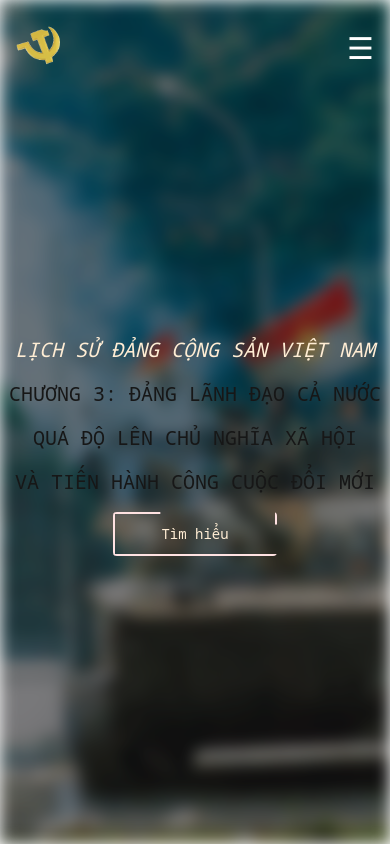
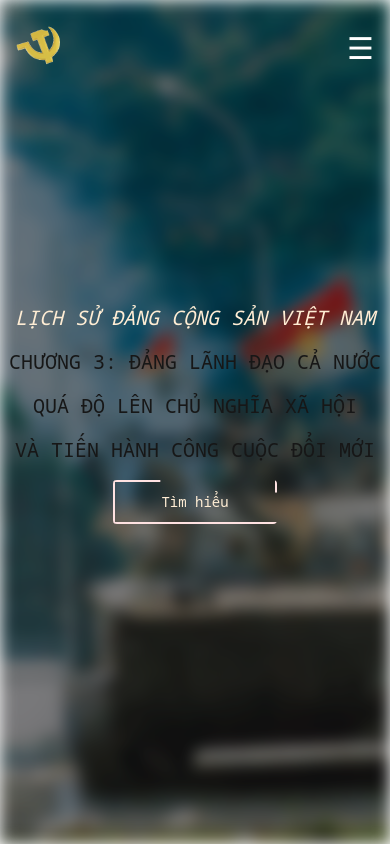
Before and after one commit to conboaduide/vnr202, a Next.js app: page / in a window 390 px wide. Built offline with nearby package versions, Linux system fonts and the light colour scheme.

Commit message:
fix z-index and mobile

```diff
--- a/app/page.jsx
+++ b/app/page.jsx
@@ -11,7 +11,7 @@
         layout='fill'
         objectFit='cover'
       />
-      <div className='flex flex-col space-y-4 text-xl md:text-5xl text-center select-none pt-60 md:pt-20'>
+      <div className='flex flex-col space-y-4 text-xl md:text-5xl text-center select-none pt-52 md:pt-20'>
         <div className='md:text-3xl italic text-orange-100'>
           LỊCH SỬ ĐẢNG CỘNG SẢN VIỆT NAM
         </div>
@@ -22,7 +22,7 @@
       <div className='flex justify-center text-center mt-4'>
         <Link
           href='/boi-canh'
-          className='group relative inline-block overflow-hidden rounded px-12 py-3 text-sm text-orange-100 font-medium'
+          className='-z-10 group relative inline-block overflow-hidden rounded px-12 py-3 text-sm text-orange-100 font-medium'
         >
           Tìm hiểu
           <span className='absolute left-0 top-0 w-full border-t-2 border-red-100 animate-top'></span>
```
